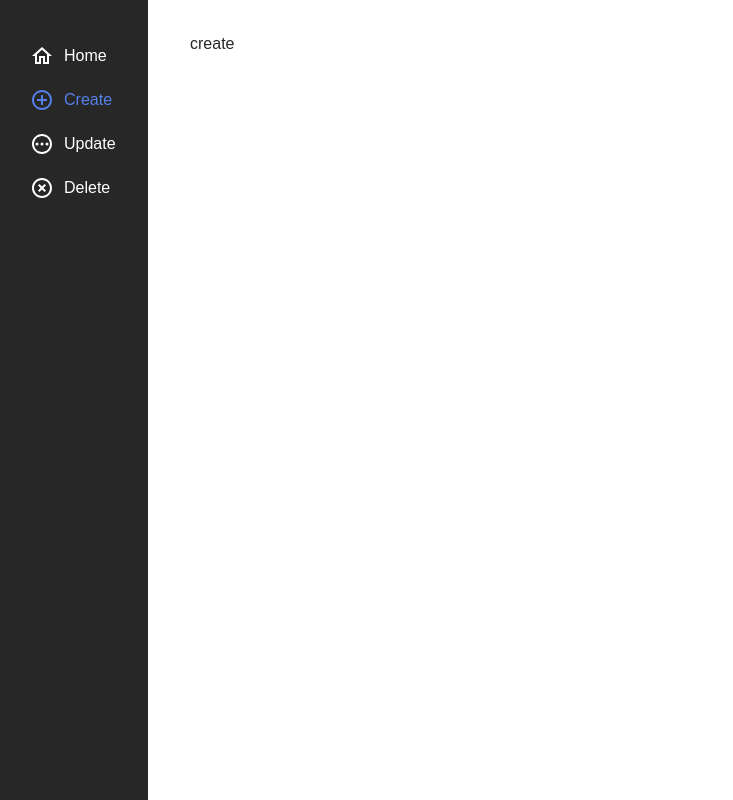
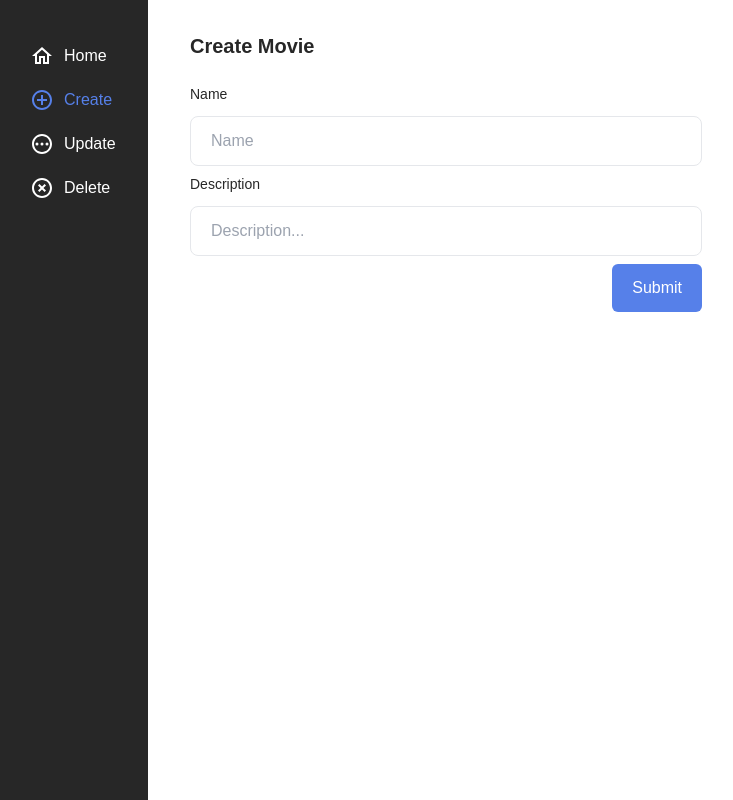
Before and after one commit to Linasaurs/movies-crud-nextjs, a Next.js app: page /create in a window 1280 px wide. Shown: the whole page, without its empty margins (2-735 px from the left). Built offline with nearby package versions, Linux system fonts and the light colour scheme.

Commit message:
Create feature

```diff
--- a/src/api/movies.ts
+++ b/src/api/movies.ts
@@ -9,3 +9,11 @@ export async function deleteMovie(id: number) {
     const res = await axios.delete(process.env.API_URL + `/movie/${id}`);
     return res
 }
+
+export async function createMovie(name: string, description: string) {
+    const res = await axios.post(process.env.API_URL + `/movie`, {
+        name: name,
+        description: description,
+    });
+    return res;
+}
--- a/src/app/create/page.tsx
+++ b/src/app/create/page.tsx
@@ -1,5 +1,88 @@
-import React, { type ReactNode } from "react";
+"use client";
 
-export default function DefaultLayout({ children }: { children: ReactNode }) {
-  return <div className="flex">create</div>;
-}
+import { useState, type FormEvent } from "react";
+import { createMovie } from "@/api/movies";
+import Loading from "../loading";
+
+const FormElements = () => {
+  const [name, setName] = useState("");
+  const [description, setDescription] = useState("");
+  const [isLoading, setIsLoading] = useState(false);
+  const handleSubmit = async (event: FormEvent<HTMLFormElement>) => {
+    event.preventDefault();
+    setIsLoading(true);
+    try {
+      await createMovie(name, description);
+    } catch (e) {
+      console.log(e);
+    } finally {
+      setIsLoading(false);
+    }
+  };
+  return (
+    <form onSubmit={handleSubmit}>
+      <h4 className="mb-6 text-xl font-semibold text-black">Create Movie</h4>
+      <div>
+        <div className="flex flex-col gap-5.5 ">
+          <div className="mb-2">
+            <label className="mb-3 block text-sm font-medium">Name</label>
+            <input
+              required
+              type="text"
+              value={name}
+              placeholder="Name"
+              onChange={(e) => setName(e.target.value)}
+              pattern="(.|\s)*\S(.|\s)*"
+              onInvalid={(e) =>
+                (e.target as HTMLInputElement).setCustomValidity(
+                  "Enter a valid and non-empty name."
+                )
+              }
+              onInput={(e) =>
+                (e.target as HTMLInputElement).setCustomValidity("")
+              }
+              className="w-full rounded-lg border-[1.5px] border-stroke bg-transparent px-5 py-3 outline-none lg:w-1/2 focus:border-primary active:border-primary"
+            />
+          </div>
+          <div className="mb-2">
+            <label className="mb-3 block text-sm font-medium text-black">
+              Description
+            </label>
+            <input
+              required
+              type="textarea"
+              value={description}
+              placeholder="Description..."
+              onChange={(e) => setDescription(e.target.value)}
+              pattern="(.|\s)*\S(.|\s)*"
+              onInvalid={(e) =>
+                (e.target as HTMLInputElement).setCustomValidity(
+                  "Enter a valid and non-empty name."
+                )
+              }
+              onInput={(e) =>
+                (e.target as HTMLInputElement).setCustomValidity("")
+              }
+              className="w-full rounded-lg border-[1.5px] border-stroke bg-transparent px-5 py-3 outline-none lg:w-1/2 focus:border-primary active:border-primary"
+            />
+          </div>
+          <div className="flex w-full lg:w-1/2 justify-end ">
+            <button
+              className=" bg-primary py-3 px-5 text-white rounded-md w-full lg:w-fit disabled:opacity-50"
+              type="submit"
+              disabled={isLoading}
+            >
+              {isLoading ? (
+                <div className="inline-block h-4 w-4 animate-spin rounded-full border-4 border-solid border-current border-r-transparent align-[-0.125em] motion-reduce:animate-[spin_1.5s_linear_infinite]"></div>
+              ) : (
+                "Submit"
+              )}
+            </button>
+          </div>
+        </div>
+      </div>
+    </form>
+  );
+};
+
+export default FormElements;
```
